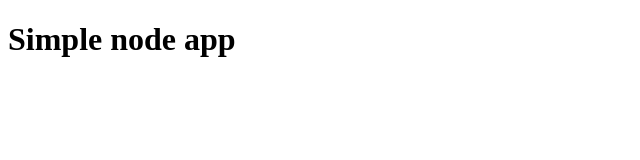
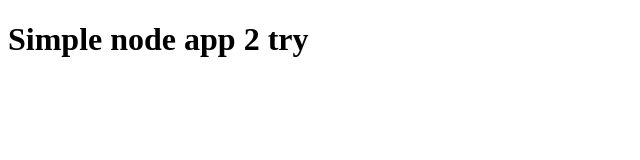
Before and after one commit to branson404/devops-temp, a website: page index.html in a window 1280 px wide. Shown: the whole page, without its empty margins (0-640 px from the left). Drawn offline with Linux system fonts and the light colour scheme.

Commit message:
Update header text in index.html

```diff
--- a/index.html
+++ b/index.html
@@ -6,6 +6,6 @@
     </style>
   </head>
   <body>
-      <h1>Simple node app</h1>
+      <h1>Simple node app 2 try </h1>
   </body>
 </html>
```
